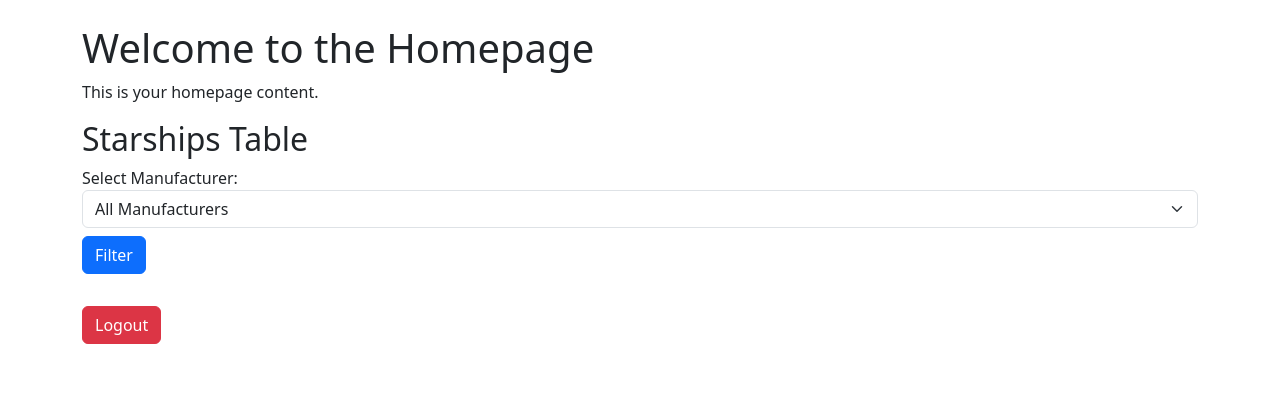
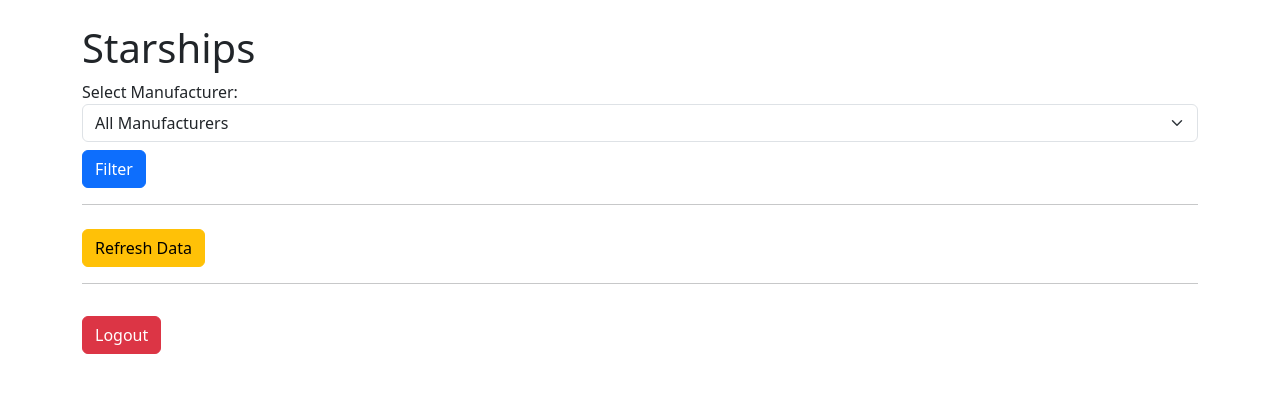
Before and after one commit to pokengineer/starwars_webapp, a Flask app: template web_application/templates/homepage.html in a window 1280 px wide. Shown: the top 393 px of the page. Run offline with Flask 3, Linux system fonts and the light colour scheme; the template is opened without the code that fills it, so the values that code supplies are empty.

Commit message:
added refresh_data button to extract the data from the api again

```diff
--- a/web_application/app.py
+++ b/web_application/app.py
@@ -1,27 +1,35 @@
 from flask import Flask, render_template, request, redirect, url_for, session
 import pandas as pd
+import requests
+from ratelimiter import RateLimiter
 import re
 
 app = Flask(__name__)
-app.secret_key = "supersecretkey"  # Used for session management
+app.secret_key = "secretkey"  # Used for session management
 
 # Static credentials
 USERNAME = "user"
 PASSWORD = "1234"
 
+@RateLimiter(max_calls=400, period=3600)
+def request_get( url ):
+    return requests.get(url)
+
+
 @app.route('/')
 def index():
-    # If user is already logged in, redirect to homepage
     if "logged_in" in session and session["logged_in"]:
         return redirect(url_for('homepage'))
     return redirect(url_for('login'))
 
+
+
 @app.route('/login', methods=['GET', 'POST'])
 def login():
+    # Static credentials are used, but this method could be replaced with a real login
     if request.method == 'POST':
         username = request.form['username']
         password = request.form['password']
-        # Validate credentials
         if username == USERNAME and password == PASSWORD:
             session['logged_in'] = True
             return redirect(url_for('homepage'))
@@ -29,13 +37,17 @@ def login():
             return render_template('login.html', error="Invalid username or password")
     return render_template('login.html')
 
+
 @app.route('/homepage', methods=['GET', 'POST'])
 def homepage():
     # Check if user is logged in
     if "logged_in" in session and session["logged_in"]:
         try:
-            # Load CSV data
+            # Load data, using read_csv.
+            # on a real app here is where we would connect with a database
             df = pd.read_csv('data/starships.csv')
+
+            # get list of possible manufacturers
             manufacturers = sorted(df['manufacturer'].unique())
 
             selected_manufacturer = request.form.get('manufacturer', '')
@@ -44,6 +56,7 @@ def homepage():
                 pattern = re.compile(selected_manufacturer, re.IGNORECASE)
                 filtered_df = df[df['manufacturer'].str.contains(pattern)]
             else:
+                # show complete df by default
                 filtered_df = df
 
             table_data = filtered_df.to_html(index=False, classes='table table-striped')
@@ -54,6 +67,28 @@ def homepage():
         return render_template('homepage.html', table=table_data, manufacturers=manufacturers, selected_manufacturer=selected_manufacturer)
     return redirect(url_for('login'))
 
+@app.route('/refresh_data', methods=['POST'])
+def refresh_data():
+    try:
+        url = "https://www.swapi.tech/api/starships/"
+        starships = []
+        while url:
+            r = request_get( url )
+            response = r.json()
+            starships.extend(response['results'])
+            url = response['next']
+        starship_details = []
+        for s in starships:
+            r = request_get( s['url'] )
+            response = r.json()
+            starship_details.append(response['result']['properties'])
+        df = pd.DataFrame(starship_details)
+        df.to_csv('data/starships.csv', index=False)
+        return redirect(url_for('homepage'))
+    except Exception as e:
+            return f"Error refreshing CSV: {str(e)}", 500
+
+
 @app.route('/logout')
 def logout():
     session.clear()  # Clear session data
@@ -61,3 +96,8 @@ def logout():
 
 if __name__ == '__main__':
     app.run(debug=True)
+
+
+@RateLimiter(max_calls=400, period=3600)
+def request_get( url ):
+    return requests.get(url)
--- a/web_application/templates/homepage.html
+++ b/web_application/templates/homepage.html
@@ -3,14 +3,12 @@
 <head>
     <meta charset="UTF-8">
     <meta name="viewport" content="width=device-width, initial-scale=1.0">
-    <title>Homepage</title>
+    <title>Starships</title>
     <link rel="stylesheet" href="https://cdn.jsdelivr.net/npm/bootstrap@5.3.0/dist/css/bootstrap.min.css">
 </head>
 <body>
     <div class="container mt-4">
-        <h1>Welcome to the Homepage</h1>
-        <p>This is your homepage content.</p>
-        <h2>Starships Table</h2>
+        <h1>Starships</h1>
         <form method="post" class="mb-3">
             <label for="manufacturer">Select Manufacturer:</label>
             <select name="manufacturer" id="manufacturer" class="form-select">
@@ -23,9 +21,14 @@
             </select>
             <button type="submit" class="btn btn-primary mt-2">Filter</button>
         </form>
+        <hr>
         <div>
             {{ table|safe }}
         </div>
+        <form action="/refresh_data" method="post">
+            <button type="submit" class="btn btn-warning mt-2">Refresh Data</button>
+        </form>
+        <hr>
         <form action="/logout">
             <button type="submit" class="btn btn-danger mt-3">Logout</button>
         </form>
--- a/web_application/templates/login.html
+++ b/web_application/templates/login.html
@@ -4,8 +4,10 @@
     <meta charset="UTF-8">
     <meta name="viewport" content="width=device-width, initial-scale=1.0">
     <title>Login</title>
+    <link rel="stylesheet" href="https://cdn.jsdelivr.net/npm/bootstrap@5.3.0/dist/css/bootstrap.min.css">
 </head>
 <body>
+    <div class="container mt-4">
         <h1>Login</h1>
         {% if error %}
             <p style="color: red;">{{ error }}</p>
@@ -15,7 +17,8 @@
             <input type="text" name="username" id="username" required><br>
             <label for="password">Password:</label>
             <input type="password" name="password" id="password" required><br>
-        <button type="submit">Login</button>
+            <button type="submit" class="btn btn-primary mt-2">Login</button>
         </form>
+    </div>
 </body>
 </html>
```
Lines whose indentation alone changed are shown as unchanged.
